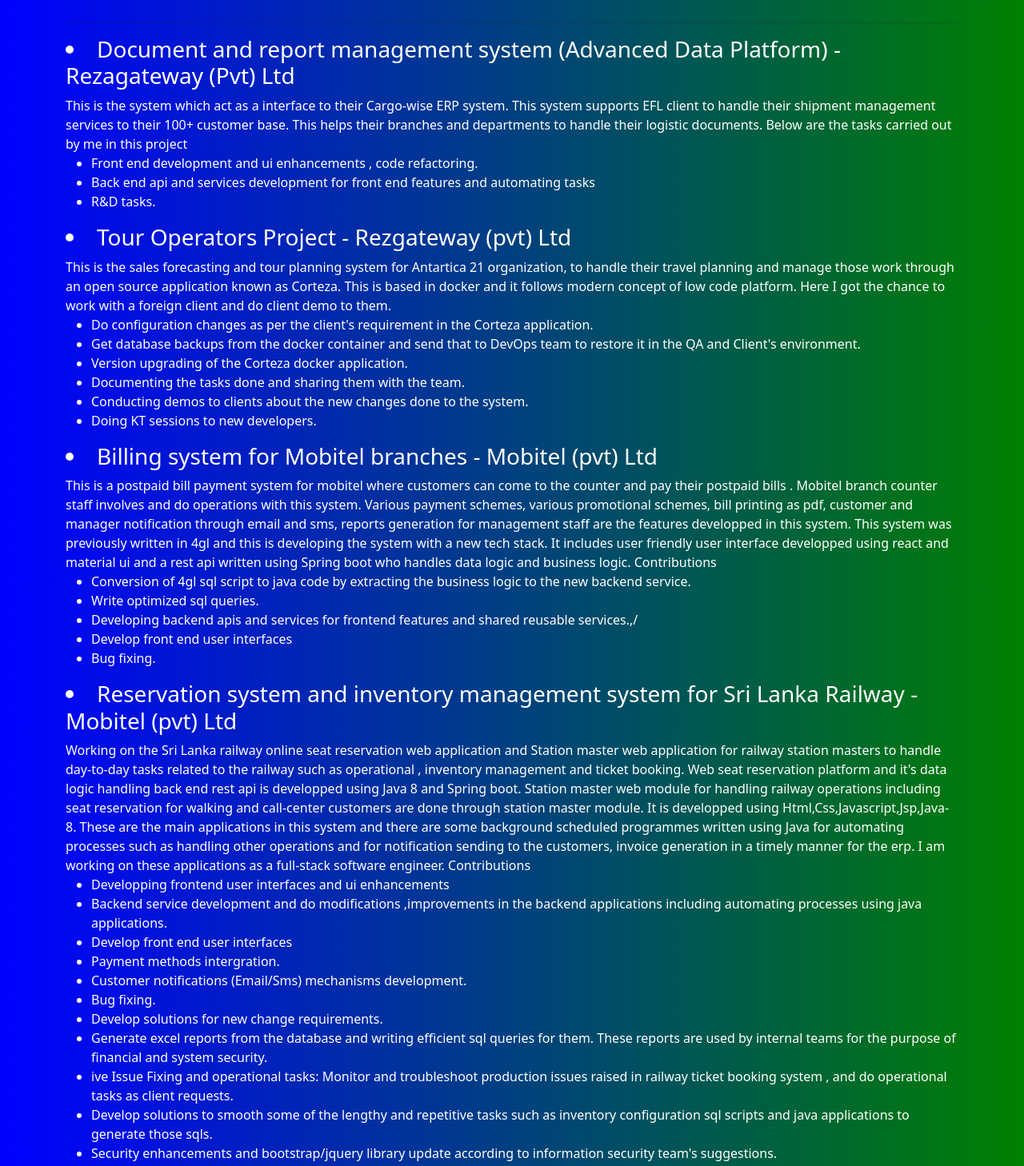
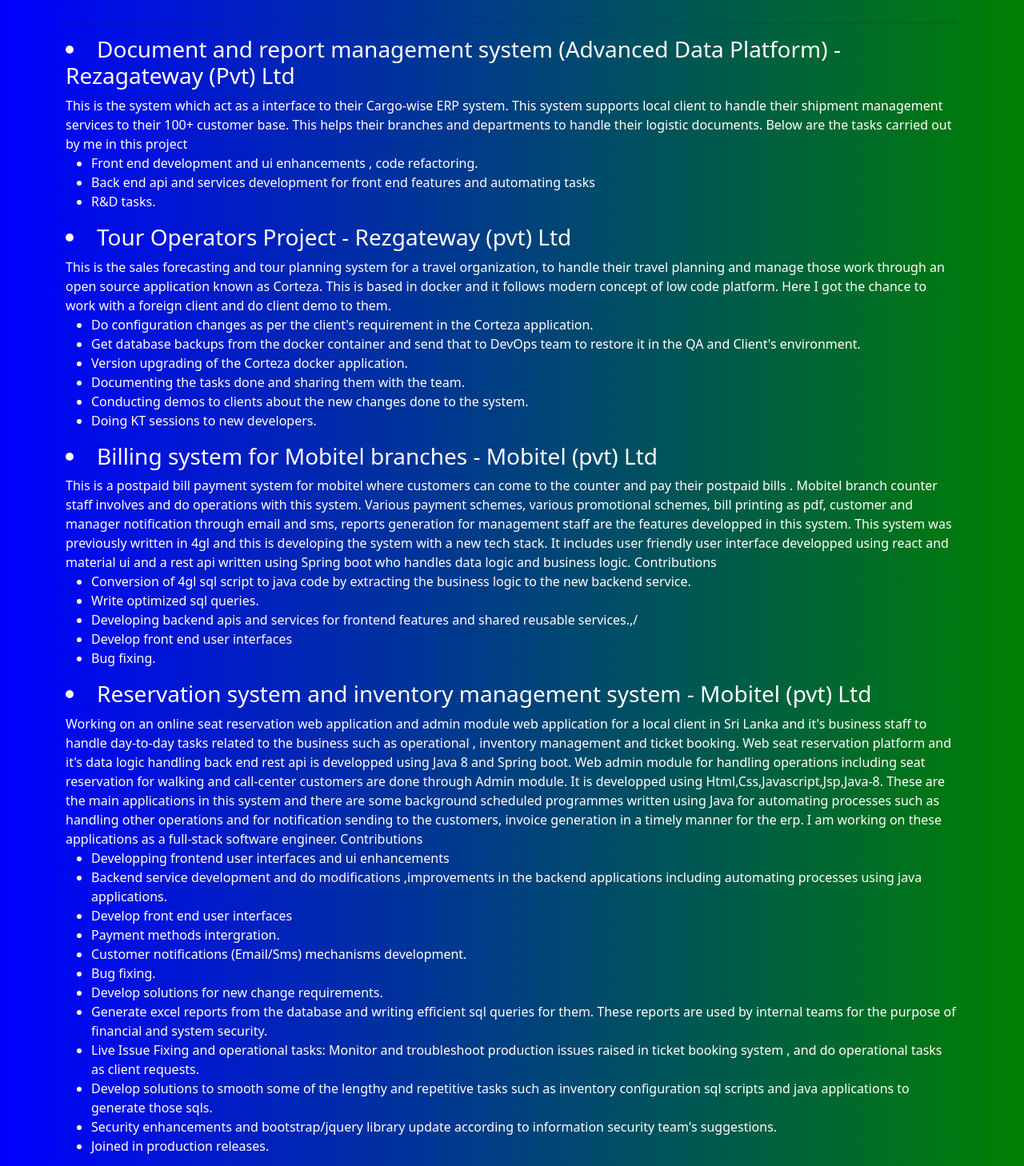
Before and after one commit to DuleepAlwis/duleepalwis.github.io, a React (Create React App) app: page / in a window 1280 px wide. Shown: the part 1880-3338 px from the top of the page at 80% size. Built offline with nearby package versions, Linux system fonts and the light colour scheme.

Commit message:
content changes

```diff
--- a/src/components/About.jsx
+++ b/src/components/About.jsx
@@ -180,7 +180,7 @@
                 </div>
 
                 <p>
-                This is the system which act as a interface to their Cargo-wise ERP system. This system supports EFL client to handle their shipment management services to their 100+ customer base. This helps their branches and departments to handle their logistic documents. Below are the tasks carried out by me in this project
+                This is the system which act as a interface to their Cargo-wise ERP system. This system supports local client to handle their shipment management services to their 100+ customer base. This helps their branches and departments to handle their logistic documents. Below are the tasks carried out by me in this project
 
                 <ul>
                     <li>Front end development and ui enhancements , code refactoring.</li>
@@ -203,7 +203,7 @@
                 </div>
 
                 <p>
-                This is the sales forecasting and tour planning system for Antartica 21 organization, to handle their travel planning and manage those work through an open source application known as Corteza. This is based in docker and it follows modern concept of low code platform. Here I got the chance to work with a foreign client and do client demo to them.
+                This is the sales forecasting and tour planning system for a travel organization, to handle their travel planning and manage those work through an open source application known as Corteza. This is based in docker and it follows modern concept of low code platform. Here I got the chance to work with a foreign client and do client demo to them.
 
 
                 <ul>
@@ -255,12 +255,12 @@
         <RevealText>
                 <div>
 
-                    <h3><li type="disk">Reservation system and inventory management system for Sri Lanka Railway - Mobitel (pvt) Ltd</li></h3>
+                    <h3><li type="disk">Reservation system and inventory management system - Mobitel (pvt) Ltd</li></h3>
                 </div>
 
                 <p>
-              Working on the Sri Lanka railway online seat reservation web application and Station master web application for railway station masters to handle day-to-day tasks related to the railway such as operational , inventory management and ticket booking. Web seat reservation platform and it's data logic handling back end rest api is developped using Java 8 and Spring boot.
-Station master web module for handling railway operations including seat reservation for walking and call-center customers are done through station master module. It is developped using Html,Css,Javascript,Jsp,Java-8.
+              Working on an online seat reservation web application and admin module web application for a local client in Sri Lanka and it's business staff to handle day-to-day tasks related to the business such as operational , inventory management and ticket booking. Web seat reservation platform and it's data logic handling back end rest api is developped using Java 8 and Spring boot.
+ Web admin module for handling  operations including seat reservation for walking and call-center customers are done through Admin module. It is developped using Html,Css,Javascript,Jsp,Java-8.
 These are the main applications in this system and there are some background scheduled programmes written using Java for automating processes such as handling other operations and for notification
 sending to the customers, invoice generation in a timely manner for the erp.
 I am working on these applications as a full-stack software engineer.
@@ -278,7 +278,7 @@
 <li>Bug fixing.</li>
 <li>Develop solutions for new change requirements.</li>
 <li>Generate excel reports from the database and writing efficient sql queries for them. These reports are used by internal teams for the purpose of financial and system security.</li>
-<li>ive Issue Fixing and operational tasks: Monitor and troubleshoot production issues raised in railway ticket booking system , and do operational tasks as client requests. </li>
+<li>Live Issue Fixing and operational tasks: Monitor and troubleshoot production issues raised in  ticket booking system , and do operational tasks as client requests. </li>
 <li>Develop solutions to smooth some of the lengthy and repetitive tasks such as inventory configuration sql scripts and java applications to generate those sqls.</li>
 <li>Security enhancements and bootstrap/jquery library update according to information security team's suggestions.</li>
 <li>Joined in production releases.</li>
```
